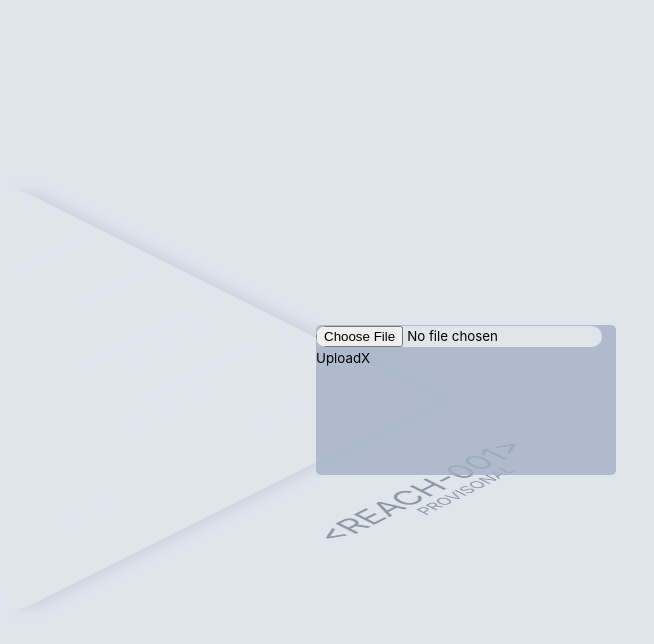
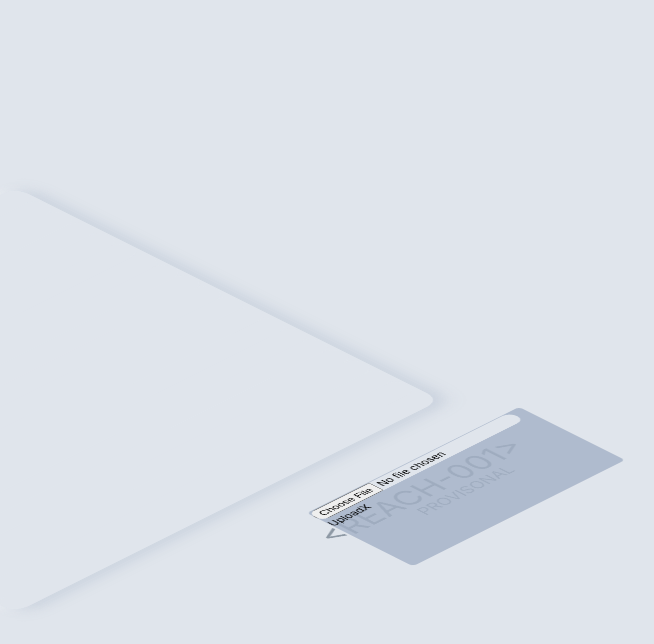
Before and after one commit to willgbryan/REACH, a React (Create React App) app in the folder reach-app-grid/: page / in a window 1280 px wide. Both pictures are taken after a click on the button 236 px from the left and 400 px from the top of the page. Shown: the top 644 px of the page, without its empty margins (475-1129 px from the left). Built offline with nearby package versions, Linux system fonts and the light colour scheme; what lodash.random would draw is missing.

Commit message:
rotate the popup

```diff
--- a/reach-app-grid/src/styles.scss
+++ b/reach-app-grid/src/styles.scss
@@ -101,6 +101,8 @@ button {
 }
 
 .popup-menu{
+  transform-style: preserve-3d;
+  transform: rotateX(60deg) rotateY(0deg) rotateZ(-45deg) translateZ(-100px);
   height: 150px;
   width: 300px;
   z-index: 1000;
```
